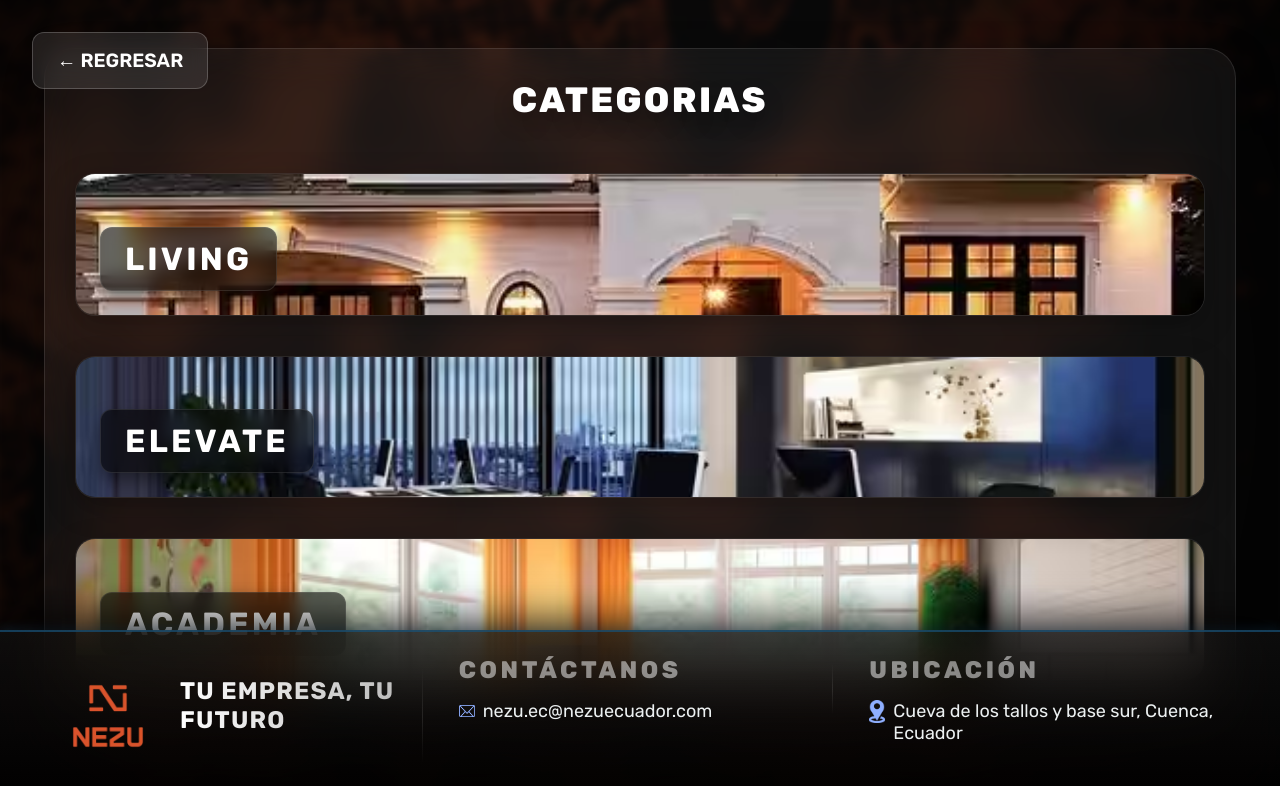
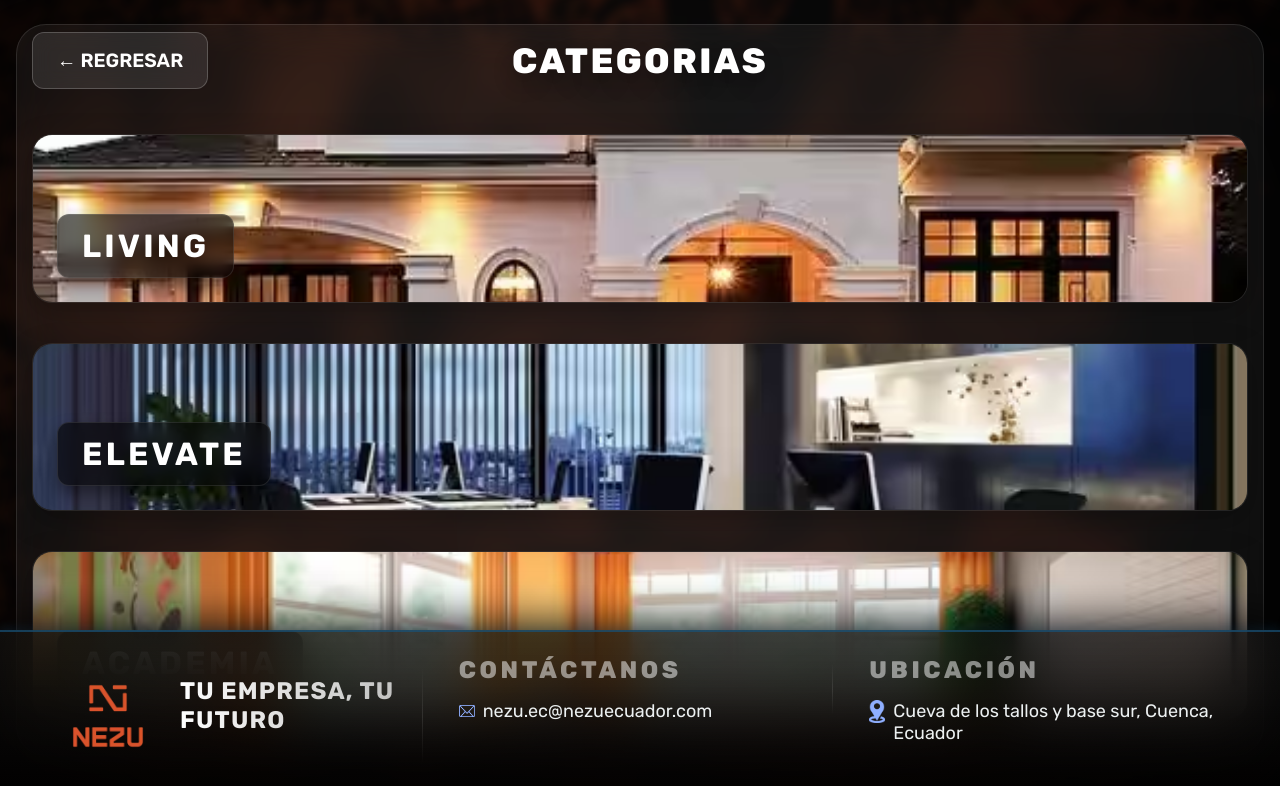
Before and after one commit to NezuSas/nezu-kiosk, a React (Vite) app: page /categories in a window 1280 px wide. Shown: the top 786 px of the page. Built offline with nearby package versions, Linux system fonts and the light colour scheme.

Commit message:
feat: wide and balanced vertical layout (maximizing card impact)

```diff
--- a/src/components/common/Card/Card.module.css
+++ b/src/components/common/Card/Card.module.css
@@ -23,7 +23,7 @@
 
 .image {
     width: 100%;
-    height: 280px;
+    height: 320px;
     object-fit: cover;
     display: block;
     transition: transform 1.2s cubic-bezier(0.22, 1, 0.36, 1);
--- a/src/components/common/MosaicoCard/MosaicoCard.module.css
+++ b/src/components/common/MosaicoCard/MosaicoCard.module.css
@@ -24,7 +24,7 @@
 .imageGrid {
     display: flex;
     width: 100%;
-    height: 300px;
+    height: 380px;
     transition: transform 1s ease-in-out;
 }
 
--- a/src/pages/Categories/Categories.module.css
+++ b/src/pages/Categories/Categories.module.css
@@ -2,7 +2,7 @@
     width: 100%;
     height: 100vh;
     height: 100dvh;
-    padding: 3rem 2rem;
+    padding: 1.5rem 1rem;
     display: flex;
     flex-direction: column;
     align-items: center;
@@ -40,10 +40,10 @@
 }
 
 .categoryContainer {
-    width: 98%;
-    max-width: 1200px;
+    width: 100%;
+    max-width: 1400px;
     height: 100%;
-    padding: 30px;
+    padding: 15px;
     background-color: rgba(255, 255, 255, 0.05);
     backdrop-filter: blur(20px);
     -webkit-backdrop-filter: blur(20px);
@@ -53,7 +53,7 @@
     display: flex;
     flex-direction: column;
     align-items: center;
-    justify-content: space-evenly; /* Distribute cards vertically */
+    justify-content: space-between; /* Maximum fill */
     position: relative;
     z-index: 3;
     overflow: hidden;
--- a/src/pages/SubCategories/SubCategories.module.css
+++ b/src/pages/SubCategories/SubCategories.module.css
@@ -2,7 +2,7 @@
   width: 100%;
   height: 100vh;
   height: 100dvh;
-  padding: 3rem 2.5rem;
+  padding: 1.5rem 1.2rem;
   display: flex;
   flex-direction: column;
   align-items: center;
@@ -40,10 +40,10 @@
 }
 
 .subCategoryContainer {
-  width: 98%;
-  max-width: 1200px;
+  width: 100%;
+  max-width: 1400px;
   height: 100%;
-  padding: 30px;
+  padding: 15px;
   background-color: rgba(255, 255, 255, 0.05);
   backdrop-filter: blur(25px);
   -webkit-backdrop-filter: blur(25px);
@@ -53,7 +53,7 @@
   display: flex;
   flex-direction: column;
   align-items: center;
-  justify-content: space-evenly; /* Distribute cards vertically */
+  justify-content: space-between; /* Maximum fill */
   position: relative;
   z-index: 3;
   overflow: hidden;
```
